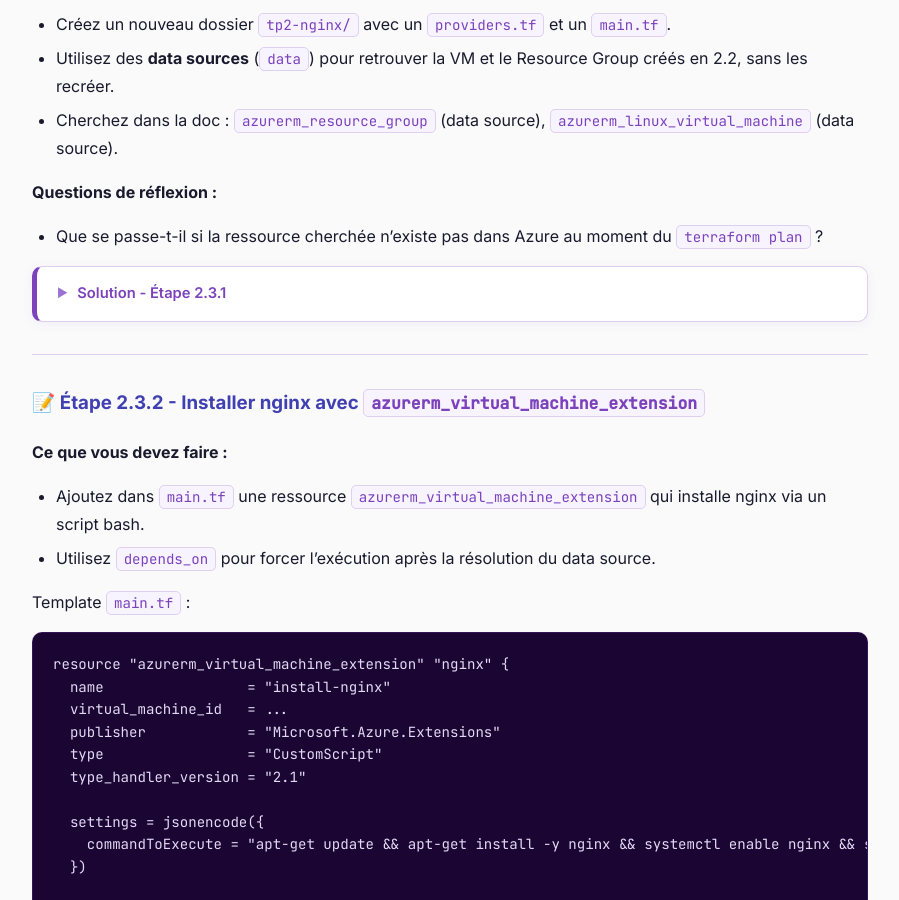
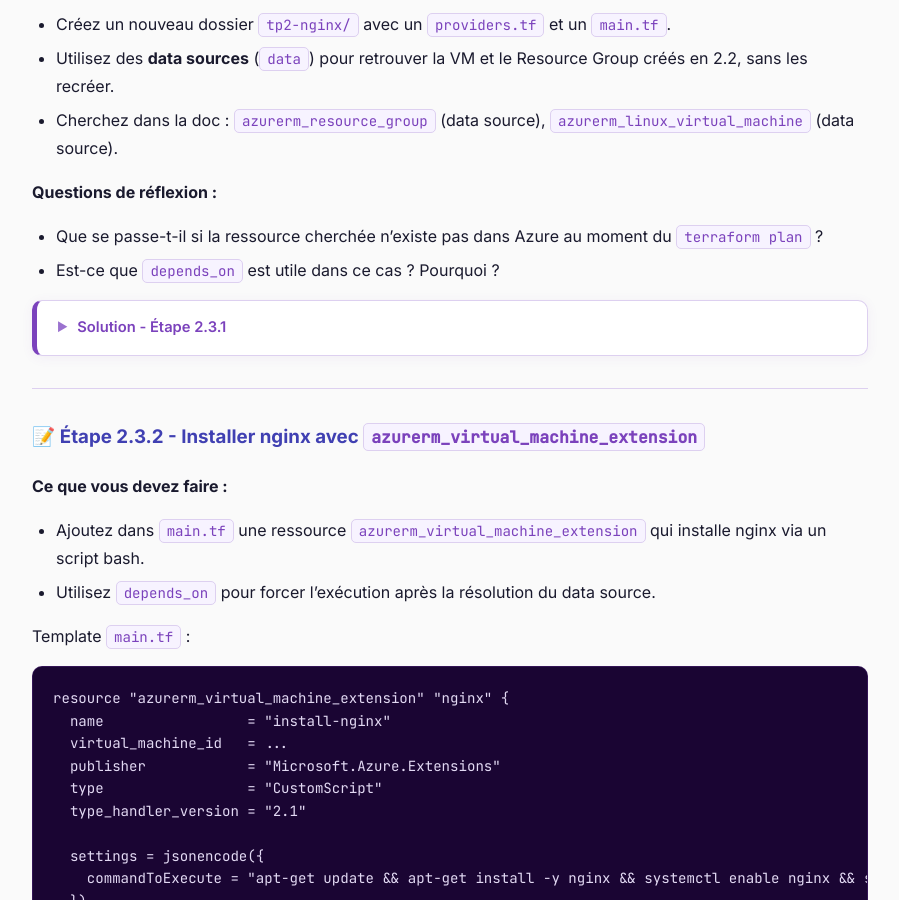
Before and after one commit to jviallon63/Hesias-TF5, a Jekyll site: the page built from tp/2-first-hcl.md, in a window 1280 px wide and 900 px high, scrolled down 6713 px. Shown: the whole window, without its empty margins (190-1089 px from the left). Built offline with Jekyll 4.4.1, drawn with Linux system fonts in a browser that asks for light colours.

Commit message:
Review TP2

```diff
--- a/tp/2-first-hcl.md
+++ b/tp/2-first-hcl.md
@@ -469,6 +469,7 @@ terraform output vm_private_ip
 
 **Questions de réflexion :**
 - Que se passe-t-il si la ressource cherchée n'existe pas dans Azure au moment du `terraform plan` ?
+- Est-ce que `depends_on` est utile dans ce cas ? Pourquoi ?
 
 {::nomarkdown}
 <details><summary>Solution - Étape 2.3.1</summary>
```
Also changed, not shown: 1 other file.
